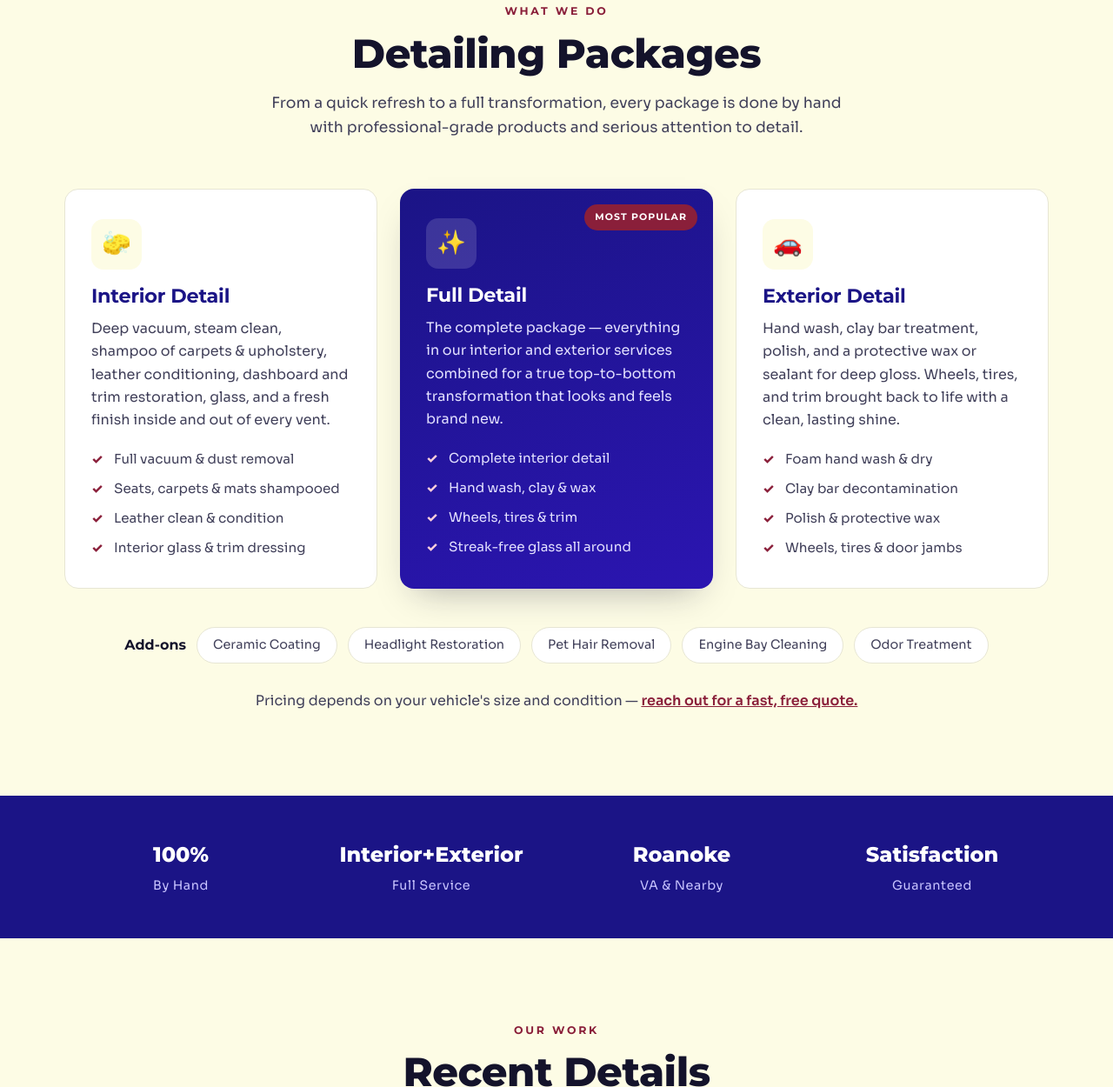
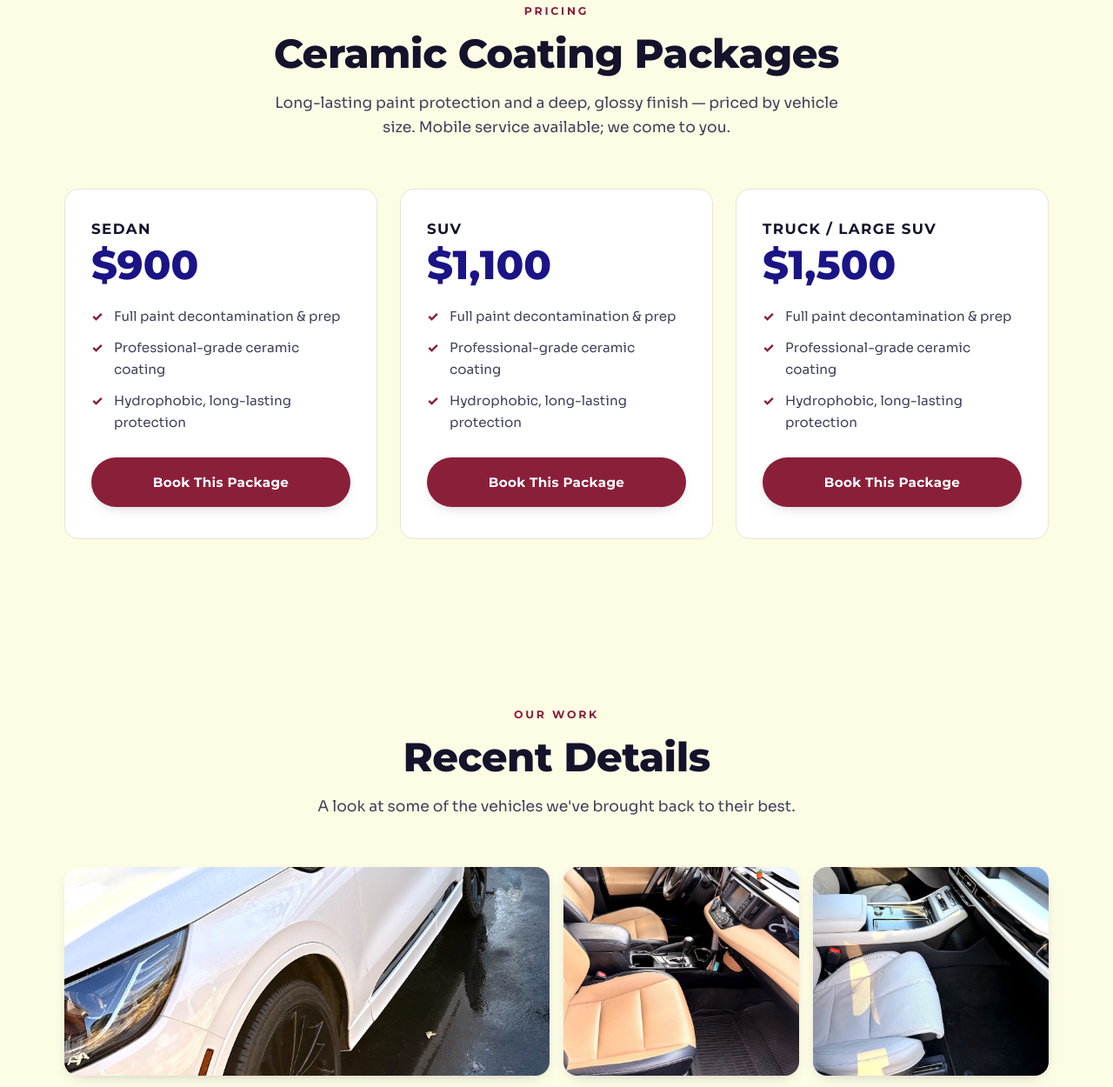
Before and after one commit to benhart12/taylordetailing, a plain HTML site: page index.html in a window 1280 px wide. Shown: the part 920-2170 px from the top of the page at 87% size. Drawn offline with Linux system fonts and the light colour scheme.

Commit message:
Replace services with ceramic coating pricing; clean up UI
- Swap the three detailing-package cards for ceramic coating pricing by
  vehicle size (Sedan $900, SUV $1,100, Truck/Large SUV $1,500).
- Remove the "Most Popular" tag, the add-ons row, and the pricing CTA note.
- Remove the stats strip (By Hand / Full Service / etc.).
- Replace emoji icons in the service cards and contact section with clean
  inline SVG line icons.

Co-Authored-By: Claude Opus 4.8 <noreply@anthropic.com>

```diff
--- a/assets/css/styles.css
+++ b/assets/css/styles.css
@@ -126,56 +126,28 @@ h1, h2, h3, .brand-text {
 .section-head h2 { font-size: clamp(2rem, 4vw, 2.9rem); font-weight: 800; margin-bottom: 16px; }
 .section-lead { color: var(--ink-soft); font-size: 1.08rem; }
 
-/* ===== Service cards ===== */
-.cards { display: grid; grid-template-columns: repeat(3, 1fr); gap: 26px; }
-.card {
+/* ===== Pricing cards ===== */
+.price-cards { display: grid; grid-template-columns: repeat(3, 1fr); gap: 26px; }
+.price-card {
   background: #fff; border: 1px solid var(--line); border-radius: var(--radius);
-  padding: 34px 30px; position: relative; transition: transform .25s ease, box-shadow .25s ease;
+  padding: 36px 30px; display: flex; flex-direction: column;
+  transition: transform .25s ease, box-shadow .25s ease, border-color .25s ease;
 }
-.card:hover { transform: translateY(-6px); box-shadow: var(--shadow); }
-.card-icon {
-  width: 58px; height: 58px; display: grid; place-items: center; font-size: 1.7rem;
-  background: var(--cream); border-radius: 14px; margin-bottom: 18px;
+.price-card:hover { transform: translateY(-6px); box-shadow: var(--shadow); border-color: var(--blue-bright); }
+.price-card h3 {
+  font-size: 1.05rem; font-weight: 700; color: var(--ink); text-transform: uppercase;
+  letter-spacing: .08em; margin-bottom: 10px;
 }
-.card h3 { font-size: 1.4rem; margin-bottom: 12px; color: var(--blue); }
-.card p { color: var(--ink-soft); margin-bottom: 18px; }
-.card-list { list-style: none; display: grid; gap: 9px; }
+.price {
+  font-family: 'Montserrat', sans-serif; font-weight: 800; font-size: 2.9rem;
+  color: var(--blue); line-height: 1; margin-bottom: 22px;
+}
+.card-list { list-style: none; display: grid; gap: 11px; margin-bottom: 28px; }
 .card-list li { position: relative; padding-left: 26px; color: var(--ink-soft); font-size: .95rem; }
 .card-list li::before {
   content: '✓'; position: absolute; left: 0; top: 0; color: var(--maroon); font-weight: 800;
 }
-.card-feature {
-  background: linear-gradient(160deg, var(--blue) 0%, var(--blue-bright) 100%); color: #fff;
-  border: none; box-shadow: var(--shadow);
-}
-.card-feature h3 { color: #fff; }
-.card-feature p, .card-feature .card-list li { color: #e3e1ff; }
-.card-feature .card-icon { background: rgba(255,255,255,.14); }
-.card-feature .card-list li::before { color: #ffd0dc; }
-.card-tag {
-  position: absolute; top: 18px; right: 18px; background: var(--maroon); color: #fff;
-  font-family: 'Montserrat', sans-serif; font-weight: 700; font-size: .68rem;
-  letter-spacing: .1em; text-transform: uppercase; padding: 6px 12px; border-radius: 999px;
-}
-
-.addons {
-  display: flex; flex-wrap: wrap; align-items: center; gap: 12px; justify-content: center;
-  margin-top: 44px;
-}
-.addons-label { font-family: 'Montserrat', sans-serif; font-weight: 700; color: var(--ink); }
-.addons span:not(.addons-label) {
-  background: #fff; border: 1px solid var(--line); border-radius: 999px;
-  padding: 8px 18px; font-size: .9rem; color: var(--ink-soft);
-}
-.services-note { text-align: center; margin-top: 30px; color: var(--ink-soft); }
-.services-note a { color: var(--maroon); font-weight: 700; text-decoration: underline; }
-
-/* ===== Stats strip ===== */
-.strip { background: var(--blue); color: #fff; }
-.strip-inner { display: grid; grid-template-columns: repeat(4, 1fr); gap: 20px; padding: 48px 24px; text-align: center; }
-.stat { display: flex; flex-direction: column; gap: 4px; }
-.stat-num { font-family: 'Montserrat', sans-serif; font-weight: 800; font-size: 1.5rem; }
-.stat-label { color: #c8c4ff; font-size: .9rem; letter-spacing: .04em; }
+.price-card .btn { margin-top: auto; }
 
 /* ===== Gallery ===== */
 .grid-gallery {
@@ -219,8 +191,9 @@ h1, h2, h3, .brand-text {
 .contact-list li { display: flex; align-items: center; gap: 14px; font-size: 1.05rem; }
 .ci-icon {
   width: 44px; height: 44px; display: grid; place-items: center; background: #fff;
-  border: 1px solid var(--line); border-radius: 12px; font-size: 1.2rem; flex: none;
+  border: 1px solid var(--line); border-radius: 12px; flex: none; color: var(--blue-bright);
 }
+.ci-icon svg { width: 20px; height: 20px; }
 .contact-list a:hover { color: var(--maroon); }
 .map-card {
   display: flex; align-items: center; gap: 16px; margin-top: 26px;
@@ -231,8 +204,9 @@ h1, h2, h3, .brand-text {
 .map-card:hover { transform: translateY(-3px); box-shadow: var(--shadow); border-color: var(--blue-bright); }
 .map-pin {
   flex: none; width: 48px; height: 48px; display: grid; place-items: center;
-  font-size: 1.4rem; background: var(--cream); border-radius: 12px;
+  background: var(--cream); border-radius: 12px; color: var(--maroon);
 }
+.map-pin svg { width: 22px; height: 22px; }
 .map-card-text { display: flex; flex-direction: column; line-height: 1.4; }
 .map-card-text strong { font-family: 'Montserrat', sans-serif; color: var(--blue); font-size: 1.02rem; }
 .map-card-text span { color: var(--ink-soft); font-size: .9rem; }
@@ -286,9 +260,8 @@ h1, h2, h3, .brand-text {
 
 /* ===== Responsive ===== */
 @media (max-width: 900px) {
-  .cards { grid-template-columns: 1fr; max-width: 480px; margin: 0 auto; }
+  .price-cards { grid-template-columns: 1fr; max-width: 480px; margin: 0 auto; }
   .about-inner, .contact-inner { grid-template-columns: 1fr; gap: 36px; }
-  .strip-inner { grid-template-columns: repeat(2, 1fr); gap: 28px; }
   .grid-gallery { grid-template-columns: repeat(2, 1fr); grid-auto-rows: 200px; }
   .gitem[data-span="2"] { grid-column: span 2; }
 
--- a/index.html
+++ b/index.html
@@ -70,75 +70,46 @@
   <section class="section services" id="services">
     <div class="container">
       <div class="section-head reveal">
-        <p class="kicker">What We Do</p>
-        <h2>Detailing Packages</h2>
-        <p class="section-lead">From a quick refresh to a full transformation, every package is done
-          by hand with professional-grade products and serious attention to detail.</p>
+        <p class="kicker">Pricing</p>
+        <h2>Ceramic Coating Packages</h2>
+        <p class="section-lead">Long-lasting paint protection and a deep, glossy finish — priced by
+          vehicle size. Mobile service available; we come to you.</p>
       </div>
 
-      <div class="cards">
-        <article class="card reveal">
-          <div class="card-icon">🧽</div>
-          <h3>Interior Detail</h3>
-          <p>Deep vacuum, steam clean, shampoo of carpets &amp; upholstery, leather conditioning,
-            dashboard and trim restoration, glass, and a fresh finish inside and out of every vent.</p>
+      <div class="price-cards">
+        <article class="price-card reveal">
+          <h3>Sedan</h3>
+          <div class="price">$900</div>
           <ul class="card-list">
-            <li>Full vacuum &amp; dust removal</li>
-            <li>Seats, carpets &amp; mats shampooed</li>
-            <li>Leather clean &amp; condition</li>
-            <li>Interior glass &amp; trim dressing</li>
+            <li>Full paint decontamination &amp; prep</li>
+            <li>Professional-grade ceramic coating</li>
+            <li>Hydrophobic, long-lasting protection</li>
           </ul>
+          <a href="#contact" class="btn btn-primary btn-block">Book This Package</a>
         </article>
 
-        <article class="card card-feature reveal">
-          <div class="card-tag">Most Popular</div>
-          <div class="card-icon">✨</div>
-          <h3>Full Detail</h3>
-          <p>The complete package — everything in our interior and exterior services combined for a
-            true top-to-bottom transformation that looks and feels brand new.</p>
+        <article class="price-card reveal">
+          <h3>SUV</h3>
+          <div class="price">$1,100</div>
           <ul class="card-list">
-            <li>Complete interior detail</li>
-            <li>Hand wash, clay &amp; wax</li>
-            <li>Wheels, tires &amp; trim</li>
-            <li>Streak-free glass all around</li>
+            <li>Full paint decontamination &amp; prep</li>
+            <li>Professional-grade ceramic coating</li>
+            <li>Hydrophobic, long-lasting protection</li>
           </ul>
+          <a href="#contact" class="btn btn-primary btn-block">Book This Package</a>
         </article>
 
-        <article class="card reveal">
-          <div class="card-icon">🚗</div>
-          <h3>Exterior Detail</h3>
-          <p>Hand wash, clay bar treatment, polish, and a protective wax or sealant for deep gloss.
-            Wheels, tires, and trim brought back to life with a clean, lasting shine.</p>
+        <article class="price-card reveal">
+          <h3>Truck / Large SUV</h3>
+          <div class="price">$1,500</div>
           <ul class="card-list">
-            <li>Foam hand wash &amp; dry</li>
-            <li>Clay bar decontamination</li>
-            <li>Polish &amp; protective wax</li>
-            <li>Wheels, tires &amp; door jambs</li>
+            <li>Full paint decontamination &amp; prep</li>
+            <li>Professional-grade ceramic coating</li>
+            <li>Hydrophobic, long-lasting protection</li>
           </ul>
+          <a href="#contact" class="btn btn-primary btn-block">Book This Package</a>
         </article>
       </div>
-
-      <div class="addons reveal">
-        <span class="addons-label">Add-ons</span>
-        <span>Ceramic Coating</span>
-        <span>Headlight Restoration</span>
-        <span>Pet Hair Removal</span>
-        <span>Engine Bay Cleaning</span>
-        <span>Odor Treatment</span>
-      </div>
-
-      <p class="services-note reveal">Pricing depends on your vehicle's size and condition —
-        <a href="#contact">reach out for a fast, free quote.</a></p>
-    </div>
-  </section>
-
-  <!-- ===== Stats strip ===== -->
-  <section class="strip">
-    <div class="container strip-inner">
-      <div class="stat reveal"><span class="stat-num">100%</span><span class="stat-label">By Hand</span></div>
-      <div class="stat reveal"><span class="stat-num">Interior+Exterior</span><span class="stat-label">Full Service</span></div>
-      <div class="stat reveal"><span class="stat-num">Roanoke</span><span class="stat-label">VA &amp; Nearby</span></div>
-      <div class="stat reveal"><span class="stat-num">Satisfaction</span><span class="stat-label">Guaranteed</span></div>
     </div>
   </section>
 
@@ -217,29 +188,41 @@
 
         <ul class="contact-list">
           <li>
-            <span class="ci-icon">📞</span>
+            <span class="ci-icon" aria-hidden="true">
+              <svg viewBox="0 0 24 24" fill="none" stroke="currentColor" stroke-width="2" stroke-linecap="round" stroke-linejoin="round"><path d="M22 16.92v3a2 2 0 0 1-2.18 2 19.79 19.79 0 0 1-8.63-3.07 19.5 19.5 0 0 1-6-6 19.79 19.79 0 0 1-3.07-8.67A2 2 0 0 1 4.11 2h3a2 2 0 0 1 2 1.72c.13.96.36 1.9.7 2.81a2 2 0 0 1-.45 2.11L8.09 9.91a16 16 0 0 0 6 6l1.27-1.27a2 2 0 0 1 2.11-.45c.91.34 1.85.57 2.81.7A2 2 0 0 1 22 16.92z"/></svg>
+            </span>
             <a href="tel:+15405809941">(540) 580-9941</a>
           </li>
           <li>
-            <span class="ci-icon">✉️</span>
+            <span class="ci-icon" aria-hidden="true">
+              <svg viewBox="0 0 24 24" fill="none" stroke="currentColor" stroke-width="2" stroke-linecap="round" stroke-linejoin="round"><rect x="2" y="4" width="20" height="16" rx="2"/><path d="m2 7 10 6 10-6"/></svg>
+            </span>
             <a href="mailto:taylordetailing540@gmail.com">taylordetailing540@gmail.com</a>
           </li>
           <li>
-            <span class="ci-icon">📍</span>
+            <span class="ci-icon" aria-hidden="true">
+              <svg viewBox="0 0 24 24" fill="none" stroke="currentColor" stroke-width="2" stroke-linecap="round" stroke-linejoin="round"><path d="M21 10c0 6-9 13-9 13s-9-7-9-13a9 9 0 0 1 18 0z"/><circle cx="12" cy="10" r="3"/></svg>
+            </span>
             <span>Cave Spring &middot; Roanoke, VA &amp; surrounding areas</span>
           </li>
           <li>
-            <span class="ci-icon">🚙</span>
+            <span class="ci-icon" aria-hidden="true">
+              <svg viewBox="0 0 24 24" fill="none" stroke="currentColor" stroke-width="2" stroke-linecap="round" stroke-linejoin="round"><path d="M19 17h2c.6 0 1-.4 1-1v-3c0-.9-.7-1.7-1.6-1.9C18.6 10.6 16 10 16 10s-1.3-1.5-2.2-2.3c-.5-.4-1.1-.7-1.8-.7H5c-.6 0-1.1.4-1.4.9l-1.5 2.9A3.5 3.5 0 0 0 2 12v4c0 .6.4 1 1 1h2"/><circle cx="7" cy="17" r="2"/><circle cx="17" cy="17" r="2"/></svg>
+            </span>
             <span>Cars, SUVs, vans &amp; trucks welcome</span>
           </li>
           <li>
-            <span class="ci-icon">🕘</span>
+            <span class="ci-icon" aria-hidden="true">
+              <svg viewBox="0 0 24 24" fill="none" stroke="currentColor" stroke-width="2" stroke-linecap="round" stroke-linejoin="round"><circle cx="12" cy="12" r="9"/><path d="M12 7v5l3 2"/></svg>
+            </span>
             <span>By appointment — 7 days a week</span>
           </li>
         </ul>
 
         <a class="map-card" href="https://maps.google.com/?cid=15662820821429478313" target="_blank" rel="noopener">
-          <span class="map-pin">📍</span>
+          <span class="map-pin" aria-hidden="true">
+            <svg viewBox="0 0 24 24" fill="none" stroke="currentColor" stroke-width="2" stroke-linecap="round" stroke-linejoin="round"><path d="M21 10c0 6-9 13-9 13s-9-7-9-13a9 9 0 0 1 18 0z"/><circle cx="12" cy="10" r="3"/></svg>
+          </span>
           <span class="map-card-text">
             <strong>Find us on Google Maps</strong>
             <span>Serving Cave Spring, Roanoke &amp; nearby — tap for directions &amp; reviews</span>
```
